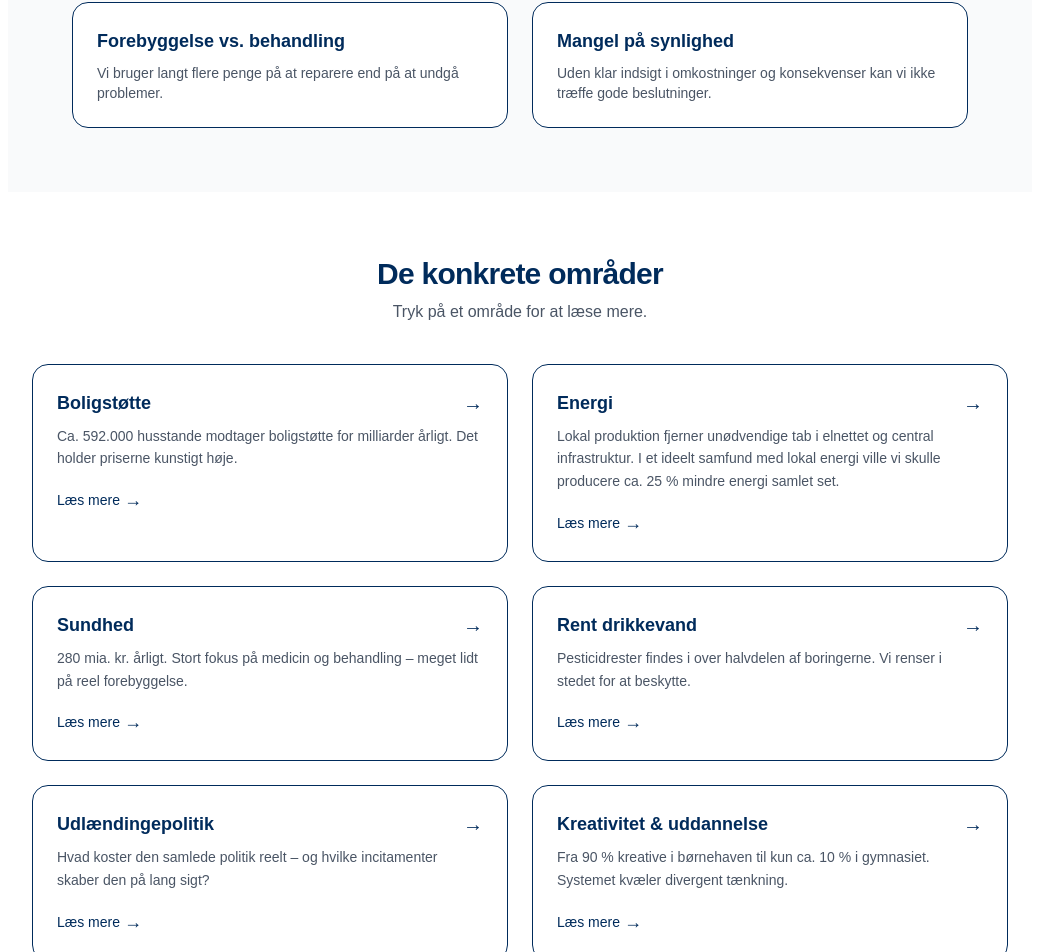
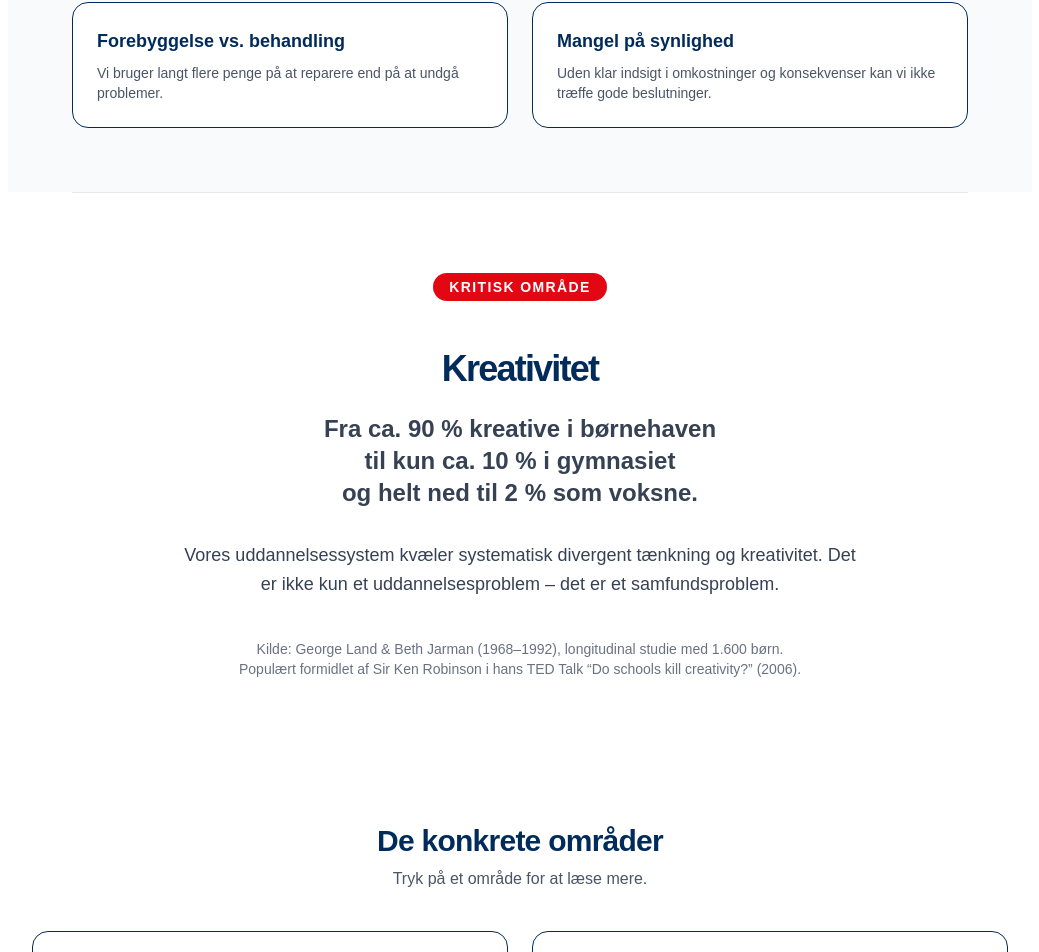
Before and after one commit to synlighed-nu/synlighed-nu-clean, a Next.js app: page / in a window 1280 px wide. Shown: the part 1913-2865 px from the top of the page, without its empty margins (120-1159 px from the left). Built offline with nearby package versions, Linux system fonts and the light colour scheme.

Commit message:
Update page.tsx

```diff
--- a/app/page.tsx
+++ b/app/page.tsx
@@ -24,9 +24,39 @@ export default function SynlighedNu() {
       <WhySection />
       <VotingSection />
       <BigMoves />
-      <ConcreteAreas showExplanation={showExplanation} />
 
-            {/* === DEMOKRATI 2.0 – EGEN SEKTION === */}
+      {/* === KREATIVITET – EGEN SEKTION === */}
+      <section className="max-w-4xl mx-auto px-6 py-20 border-t border-gray-200 bg-white">
+        <div className="text-center mb-12">
+          <span className="inline-block px-4 py-1 bg-[#E30613] text-white text-sm font-semibold tracking-widest rounded-full">KRITISK OMRÅDE</span>
+        </div>
+
+        <h2 className="text-4xl font-bold text-center tracking-tighter mb-6 text-[#002B5B]">
+          Kreativitet
+        </h2>
+
+        <div className="prose prose-lg max-w-none text-gray-700 text-center">
+          <p className="text-2xl font-semibold mb-8">
+            Fra ca. 90 % kreative i børnehaven<br />
+            til kun ca. 10 % i gymnasiet<br />
+            og helt ned til 2 % som voksne.
+          </p>
+
+          <p className="text-lg leading-relaxed max-w-2xl mx-auto">
+            Vores uddannelsessystem kvæler systematisk divergent tænkning og kreativitet.
+            Det er ikke kun et uddannelsesproblem – det er et samfundsproblem.
+          </p>
+
+          <p className="text-sm text-gray-500 mt-10">
+            Kilde: George Land &amp; Beth Jarman (1968–1992), longitudinal studie med 1.600 børn.<br />
+            Populært formidlet af Sir Ken Robinson i hans TED Talk “Do schools kill creativity?” (2006).
+          </p>
+        </div>
+      </section>
+
+      <ConcreteAreas />
+
+      {/* === DEMOKRATI 2.0 – EGEN SEKTION === */}
       <section id="demokrati-2-0" className="max-w-4xl mx-auto px-6 py-16 border-t border-gray-200">
         <div className="text-center mb-10">
           <span className="inline-block px-4 py-1 bg-[#E30613] text-white text-sm font-semibold tracking-widest rounded-full">VISION</span>
```
